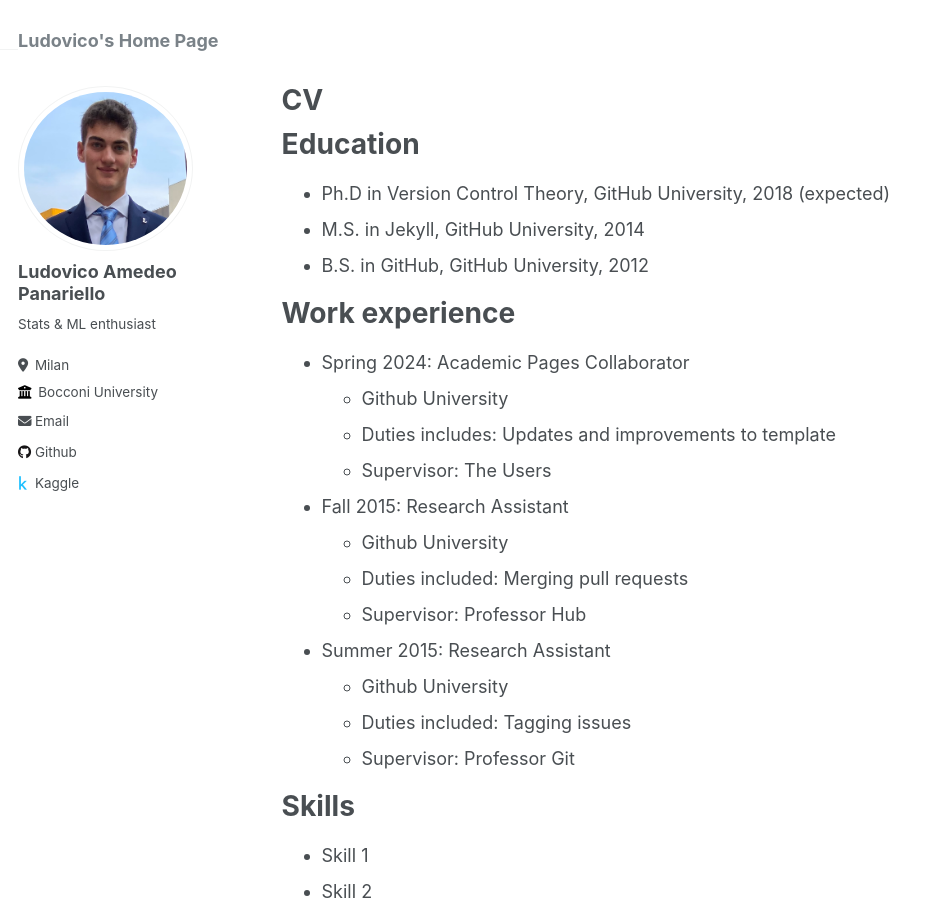
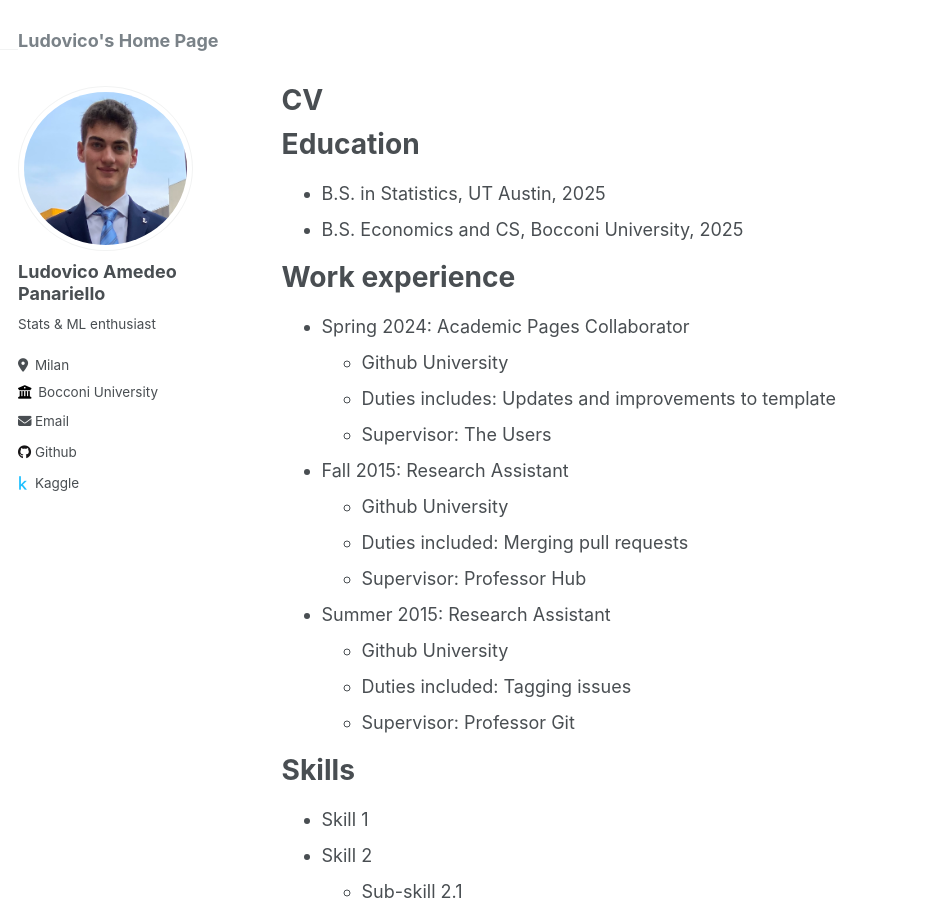
Before and after one commit to LudovicoP/LudovicoP.github.io, a Jekyll site: the page built from _pages/cv.md, in a window 1280 px wide and 900 px high. Shown: the whole window, without its empty margins (0-933 px from the left). Built offline with Jekyll 4.4.1, drawn with Linux system fonts in a browser that asks for light colours.

Commit message:
CV slightly updated

```diff
--- a/_pages/cv.md
+++ b/_pages/cv.md
@@ -11,9 +11,8 @@
 
 Education
 ======
-* Ph.D in Version Control Theory, GitHub University, 2018 (expected)
-* M.S. in Jekyll, GitHub University, 2014
-* B.S. in GitHub, GitHub University, 2012
+* B.S. in Statistics, UT Austin, 2025
+* B.S. Economics and CS, Bocconi University, 2025
 
 Work experience
 ======
```
